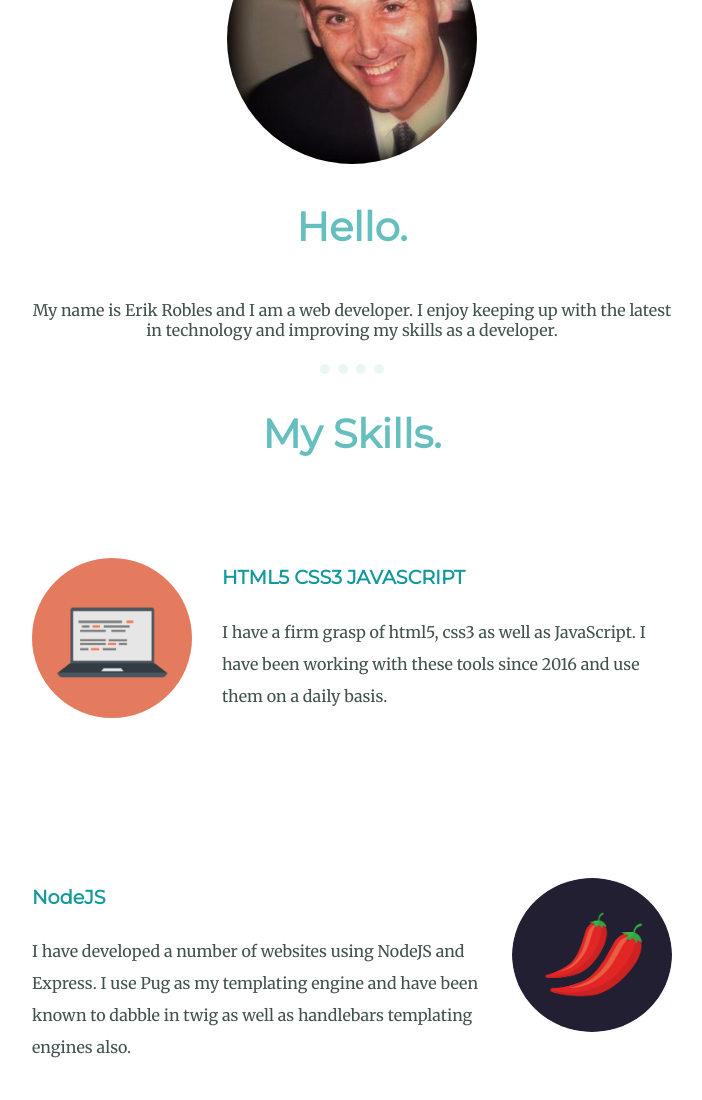
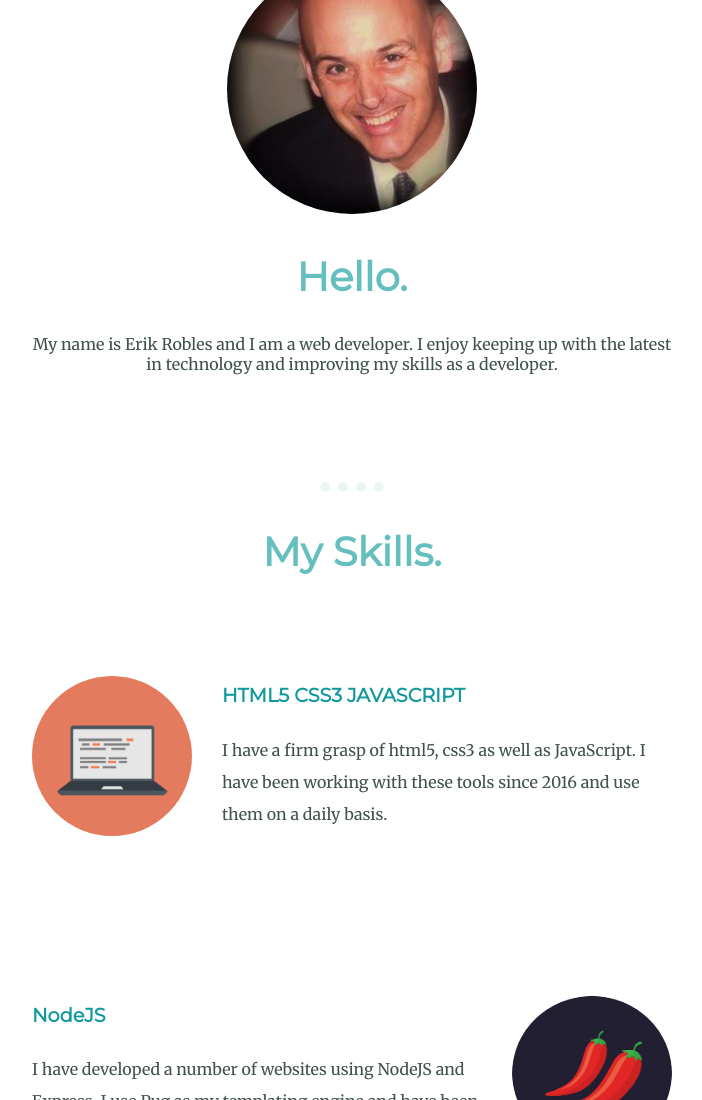
Before and after one commit to ErikRobles/erik-robles-cv-project, a plain HTML site: page index.html in a window 1280 px wide. Shown: the part 854-1954 px from the top of the page, without its empty margins (288-990 px from the left). Drawn offline with Linux system fonts and the light colour scheme.

Commit message:
Changed some margins and padding
Changed some margins and padding to better reflect the original design

```diff
--- a/css/styles.css
+++ b/css/styles.css
@@ -43,6 +43,13 @@ a {
 
 .middle-container {
   margin-bottom: 100px;
+  padding-top: 50px;
+}
+
+.intro {
+  width: 30%;
+  margin: auto;
+  padding-bottom: 100px;
 }
 
 .bottom-container {
--- a/index.html
+++ b/index.html
@@ -32,7 +32,7 @@
           alt="Erik-Robles-IMG"
         />
         <h2>Hello.</h2>
-        <p>
+        <p class="intro">
           My name is Erik Robles and I am a web developer. I enjoy keeping up
           with the latest in technology and improving my skills as a developer.
         </p>
```
Also changed, not shown: img/angela.png (added).
